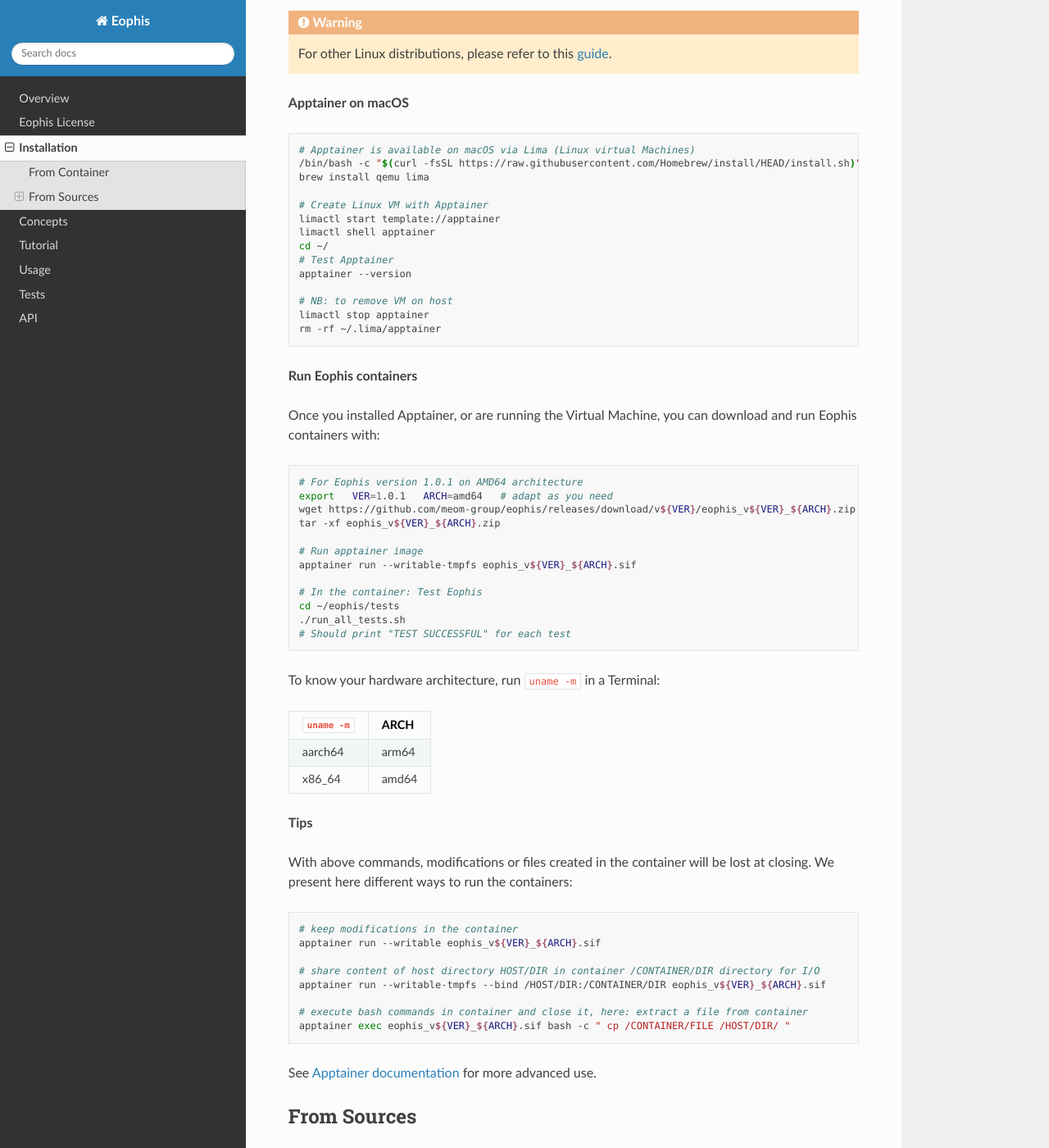
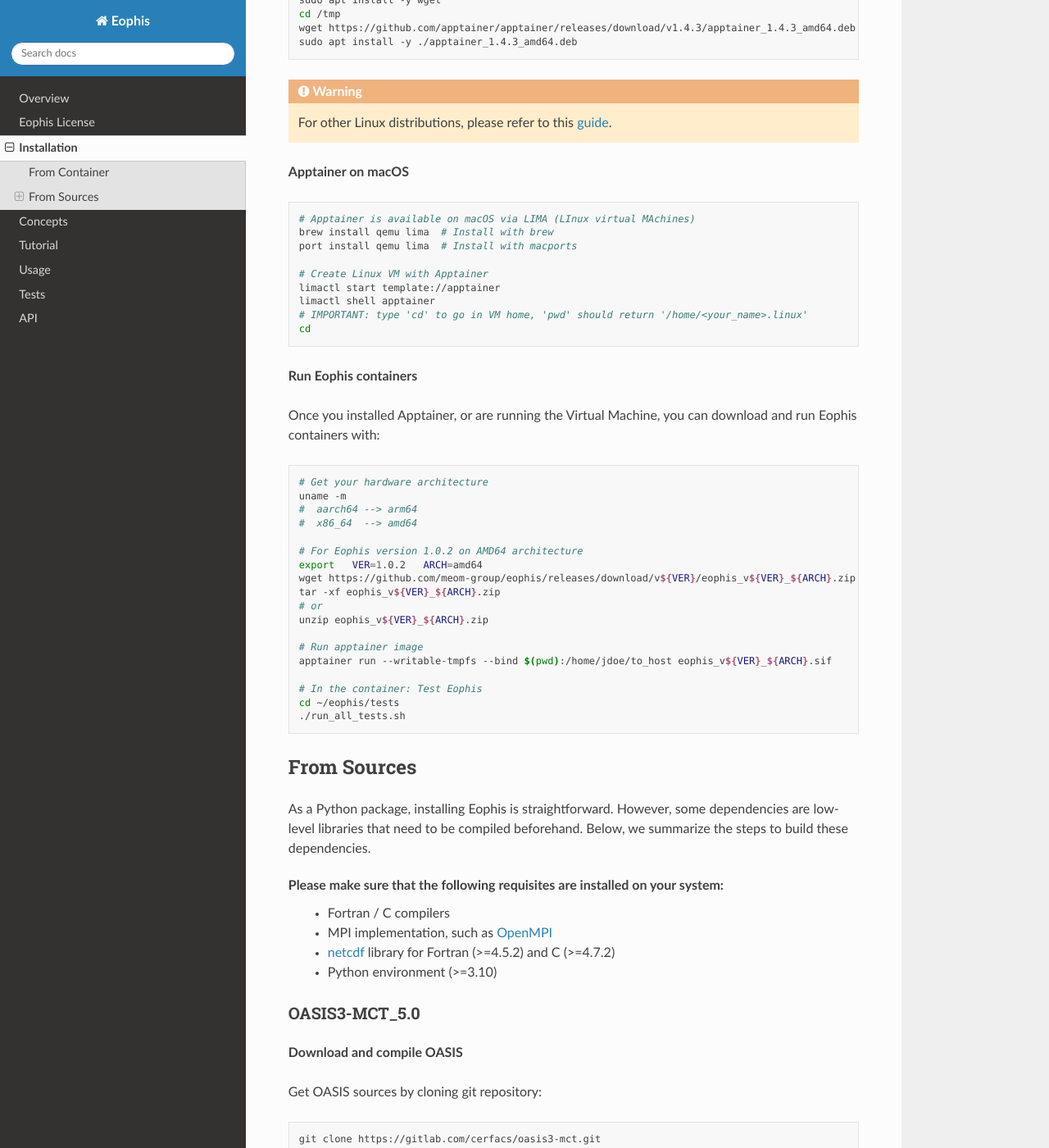
Before and after one commit to meom-group/eophis, a Sphinx documentation site: the page built from docs/source/install.rst, in a window 1280 px wide and 1400 px high, scrolled down 570 px. Shown: the whole window at 82% size. Built offline with Sphinx 7.4.7 and the Read the Docs theme 3.1.0, drawn with Linux system fonts in a browser that asks for light colours; some of the changed text lies outside the part shown.

Commit message:
update doc for 1.0.2

```diff
--- a/docs/source/install.rst
+++ b/docs/source/install.rst
@@ -20,12 +20,17 @@
 
 .. code-block :: bash
 
-    # For Ubuntu ONLY
+    # For Ubuntu
     sudo apt update && sudo apt install -y software-properties-common
     sudo add-apt-repository -y ppa:apptainer/ppa
     sudo apt update && sudo apt install -y apptainer
-    # Test apptainer
-    apptainer --version
+
+    # For amd64 Debian
+    sudo apt update
+    sudo apt install -y wget
+    cd /tmp
+    wget https://github.com/apptainer/apptainer/releases/download/v1.4.3/apptainer_1.4.3_amd64.deb
+    sudo apt install -y ./apptainer_1.4.3_amd64.deb
 
 .. warning :: For other Linux distributions, please refer to this `guide <https://github.com/apptainer/apptainer/blob/main/INSTALL.md>`_.
 
@@ -34,20 +39,17 @@
 
 .. code-block:: bash
 
-    # Apptainer is available on macOS via Lima (Linux virtual Machines)
-    /bin/bash -c "$(curl -fsSL https://raw.githubusercontent.com/Homebrew/install/HEAD/install.sh)"
-    brew install qemu lima
+    # Apptainer is available on macOS via LIMA (LInux virtual MAchines)
+    brew install qemu lima  # Install with brew
+    port install qemu lima  # Install with macports
 
     # Create Linux VM with Apptainer
     limactl start template://apptainer
     limactl shell apptainer
-    cd ~/
-    # Test Apptainer
-    apptainer --version
+    # IMPORTANT: type 'cd' to go in VM home, 'pwd' should return '/home/<your_name>.linux'
+    cd
 
-    # NB: to remove VM on host
-    limactl stop apptainer
-    rm -rf ~/.lima/apptainer
+
 
 **Run Eophis containers**
 
@@ -55,44 +57,25 @@
 
 .. code-block:: bash
 
-    # For Eophis version 1.0.1 on AMD64 architecture
-    export   VER=1.0.1   ARCH=amd64   # adapt as you need
+    # Get your hardware architecture
+    uname -m
+    #  aarch64 --> arm64
+    #  x86_64  --> amd64
+
+    # For Eophis version 1.0.2 on AMD64 architecture
+    export   VER=1.0.2   ARCH=amd64
     wget https://github.com/meom-group/eophis/releases/download/v${VER}/eophis_v${VER}_${ARCH}.zip
     tar -xf eophis_v${VER}_${ARCH}.zip
+    # or
+    unzip eophis_v${VER}_${ARCH}.zip
 
     # Run apptainer image
-    apptainer run --writable-tmpfs eophis_v${VER}_${ARCH}.sif
+    apptainer run --writable-tmpfs --bind $(pwd):/home/jdoe/to_host eophis_v${VER}_${ARCH}.sif
 
     # In the container: Test Eophis
     cd ~/eophis/tests
     ./run_all_tests.sh
-    # Should print "TEST SUCCESSFUL" for each test
 
-To know your hardware architecture, run ``uname -m`` in a Terminal:
-
-============  ====
-``uname -m``  ARCH
-============  ====
-aarch64       arm64
-x86_64        amd64
-============  ====
-
-**Tips**
-
-With above commands, modifications or files created in the container will be lost at closing. We present here different ways to run the containers:
-
-.. code-block:: bash
-
-    # keep modifications in the container
-    apptainer run --writable eophis_v${VER}_${ARCH}.sif
-
-    # share content of host directory HOST/DIR in container /CONTAINER/DIR directory for I/O
-    apptainer run --writable-tmpfs --bind /HOST/DIR:/CONTAINER/DIR eophis_v${VER}_${ARCH}.sif
-
-    # execute bash commands in container and close it, here: extract a file from container
-    apptainer exec eophis_v${VER}_${ARCH}.sif bash -c " cp /CONTAINER/FILE /HOST/DIR/ "
-
-See `Apptainer documentation <https://apptainer.org/docs/user/main/#>`_ for more advanced use.
 
 
 
--- a/docs/source/usage.rst
+++ b/docs/source/usage.rst
@@ -443,8 +443,8 @@
         # ...
         return outputs
 
-* ``inputs`` is a dictionnary whose keys are the names of all the non-static fields identified as ``in`` in the ``earth`` Tunnel exchanges. Corresponding values are the fields received through the Tunnel.
-* ``outputs`` is a dictionnary whose keys must be the names of all the non-static fields identified as ``out`` in the ``earth`` Tunnel exchanges. Values must be the fields to send back through the Tunnel.
+* ``inputs`` is a dictionary whose keys are the names of all the non-static fields identified as ``in`` in the ``earth`` Tunnel exchanges. Corresponding values are the fields received through the Tunnel.
+* ``outputs`` is a dictionary whose keys must be the names of all the non-static fields identified as ``out`` in the ``earth`` Tunnel exchanges. Values must be the fields to send back through the Tunnel.
 
 In other words, Router delivers all the Tunnel received fields in ``inputs``. User is free to send them towards the imported Models and builds the ``outputs`` content. For the test case of this documentation, the Router is:
 
```
Also changed, not shown: other parts of docs/source/install.rst (+2 -0 lines), docs/source/tutorial.rst (+23 -33 lines).
